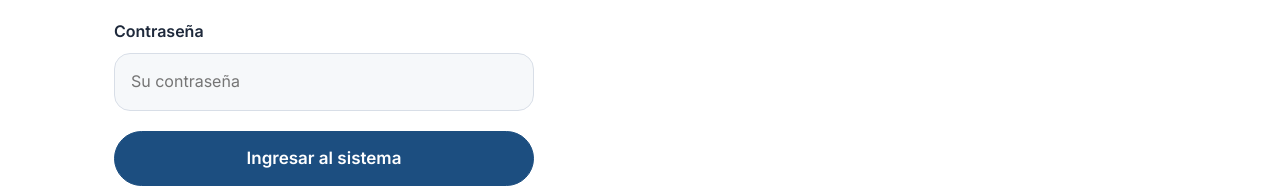
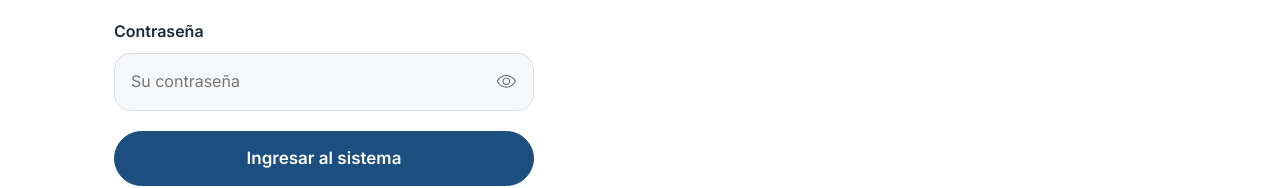
Before and after one commit to Laraain/LIMS-Laboratorio-frontend, a React (Vite) app: page /login-personal in a window 1280 px wide. Shown: the part 441-629 px from the top of the page. Built offline with nearby package versions, Linux system fonts and the light colour scheme; no server answers.

Commit message:
Agrega el botón para ver la contraseña en el login del personal
El ícono del ojo muestra u oculta la contraseña escrita antes de ingresar, igual que en el login del paciente.

```diff
--- a/src/pages/LoginPersonal.jsx
+++ b/src/pages/LoginPersonal.jsx
@@ -1,5 +1,6 @@
 import { useState } from 'react';
 import { Link, Navigate } from 'react-router-dom';
+import { Eye, EyeSlash } from '@phosphor-icons/react';
 import LoginLayout from '../components/LoginLayout.jsx';
 import PrimerIngreso from '../components/PrimerIngreso.jsx';
 import useMetadatos from '../hooks/useMetadatos.js';
@@ -22,6 +23,8 @@ function LoginPersonal() {
   const [error, setError] = useState('');
   const [usuarioInvalido, setUsuarioInvalido] = useState(false);
   const [passwordInvalido, setPasswordInvalido] = useState(false);
+  // mostrarPassword: si la contraseña se ve o queda oculta con puntos (igual que en el login del paciente)
+  const [mostrarPassword, setMostrarPassword] = useState(false);
   // enviando: true mientras se espera la respuesta del servidor (deshabilita el botón)
   const [enviando, setEnviando] = useState(false);
   // useSesion (src/lib/auth.js) devuelve la sesión activa: cargando (se está verificando), perfil (quién ingresó)
@@ -144,7 +147,7 @@ function LoginPersonal() {
             </label>
             <div className={`lims-campo${passwordInvalido ? ' is-invalid' : ''}`}>
               <input
-                type="password"
+                type={mostrarPassword ? 'text' : 'password'}
                 id="password"
                 placeholder="Su contraseña"
                 required
@@ -158,6 +161,14 @@ function LoginPersonal() {
                   setPasswordInvalido(false);
                 }}
               />
+              <button
+                type="button"
+                className="lims-campo-boton"
+                aria-label={mostrarPassword ? 'Ocultar contraseña' : 'Mostrar contraseña'}
+                onClick={() => setMostrarPassword((valor) => !valor)}
+              >
+                {mostrarPassword ? <EyeSlash aria-hidden="true" /> : <Eye aria-hidden="true" />}
+              </button>
             </div>
             {passwordInvalido && (
               <div className="invalid-feedback d-block" id="passwordError">
```
